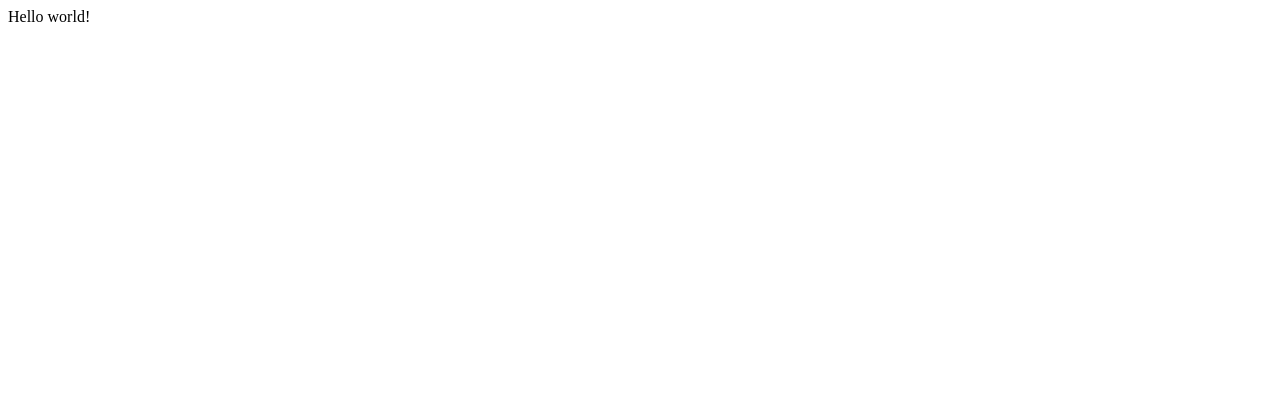
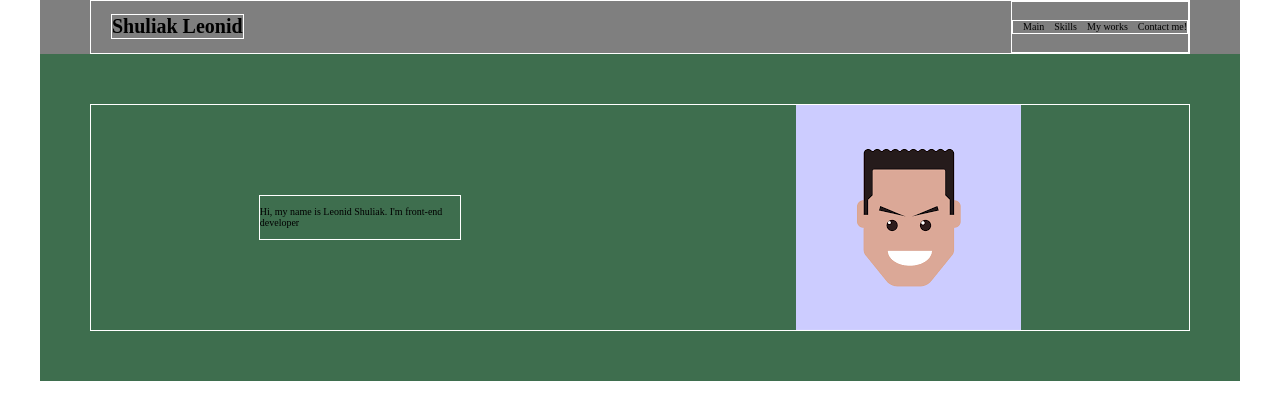
Before and after one commit to shuliakleonid/Portfolio, a React (Create React App) app: page / in a window 1280 px wide. Shown: the top 420 px of the page. Built offline with nearby package versions, Linux system fonts and the light colour scheme.

Commit message:
add header and main page

```diff
--- a/package.json
+++ b/package.json
@@ -10,6 +10,7 @@
     "@types/node": "^12.0.0",
     "@types/react": "^17.0.0",
     "@types/react-dom": "^17.0.0",
+    "normalize.css": "^8.0.1",
     "react": "^17.0.1",
     "react-dom": "^17.0.1",
     "react-scripts": "4.0.3",
--- a/public/index.html
+++ b/public/index.html
@@ -3,11 +3,9 @@
   <head>
     <meta charset="utf-8" />
     <meta name="viewport" content="width=device-width, initial-scale=1" />
-
     <title>Leonid Shuliak</title>
   </head>
   <body>
-    <noscript>You need to enable JavaScript to run this app.</noscript>
     <div id="root"></div>
 
   </body>
--- a/src/App.tsx
+++ /dev/null
@@ -1,7 +0,0 @@
-import React from "react";
-
-function App() {
-  return <div>Hello world!</div>;
-}
-
-export default App;
--- /dev/null
+++ b/src/components/App/App.module.css
@@ -0,0 +1,4 @@
+.wrapper {
+   margin: 0 auto;
+    max-width: 120rem;
+}
--- /dev/null
+++ b/src/components/App/App.tsx
@@ -0,0 +1,18 @@
+import React from "react";
+import Header from '../Header/Header';
+import Main from '../Main/Main';
+import s from './App.module.css'
+
+function App() {
+  return <div className={s.wrapper}>
+    <Header/>
+    <main>
+    <Main/>
+
+
+
+    </main>
+  </div>
+}
+
+export default App;
--- /dev/null
+++ b/src/components/Header/Header.module.css
@@ -0,0 +1,31 @@
+.wrapper {
+    padding: 0 5rem;
+    max-width: 120rem;
+    background: rgba(0,0,0,.5);
+
+}
+.header{
+    display: flex;
+    /*align-items: flex-start;*/
+    justify-content: space-between;
+    border: 1px solid #fff;
+
+
+}
+.title {
+    margin-left: 2rem;
+    border: 1px solid #fff;
+}
+
+.nav, .nav > ul {
+    display: flex;
+    justify-content: space-between;
+    align-items: center;
+    border: 1px solid #fff;
+    padding: 0;
+}
+
+.nav > ul li {
+margin-left: 1rem;
+    list-style-type: none;
+}
--- /dev/null
+++ b/src/components/Header/Header.tsx
@@ -0,0 +1,21 @@
+import React from 'react';
+import s from './Header.module.css'
+const Header = () => {
+  return (
+      <div className={s.wrapper}>
+        <header className={s.header}>
+        <h1 className={s.title}>Shuliak Leonid</h1>
+        <nav className={s.nav}>
+          <ul>
+            <li>Main</li>
+            <li>Skills</li>
+            <li>My works</li>
+            <li>Contact me!</li>
+          </ul>
+        </nav>
+        </header>
+      </div>
+  );
+};
+
+export default Header;
--- /dev/null
+++ b/src/components/Main/Main.module.css
@@ -0,0 +1,21 @@
+.wrapper {
+    padding: 5rem;
+    max-width: 120rem;
+    background: rgb(62, 110, 78);
+    margin: 0 auto;
+}
+
+.blockAboutMe {
+    display: flex;
+    justify-content: space-around;
+    align-items: center;
+
+    /*max-width: 120rem;*/
+    border: 1px solid #fff;
+
+}
+
+.textBlock {
+    max-width: 20rem;
+    border: 1px solid #fff;
+}
--- /dev/null
+++ b/src/components/Main/Main.tsx
@@ -0,0 +1,17 @@
+import React from 'react';
+import s from './Main.module.css'
+import avatar from '../../assets/img/avatar.png'
+const Main = () => {
+  return (
+      <section className={s.wrapper} >
+        <div className={s.blockAboutMe}>
+          <div className={s.textBlock}>
+            <p className={s.text}>Hi, my name is Leonid Shuliak. I'm front-end developer</p>
+          </div>
+          <img className={s.photo} src={avatar}/>
+        </div>
+      </section>
+  );
+};
+
+export default Main;
--- /dev/null
+++ b/src/index.module.css
@@ -0,0 +1,9 @@
+html{
+    font-size: 10px;
+
+
+}
+body{
+    max-width: 168rem;
+    margin:0 auto;
+}
--- a/src/index.tsx
+++ b/src/index.tsx
@@ -1,6 +1,8 @@
 import React from "react";
 import ReactDOM from "react-dom";
-import App from "./App";
+import App from "./components/App/App";
+import 'normalize.css';
+import './index.module.css'
 
 ReactDOM.render(
   <React.StrictMode>
```
Also changed, not shown: src/assets/img/avatar.png (added), 1 other file (tests, documents, lock files or other folders).
